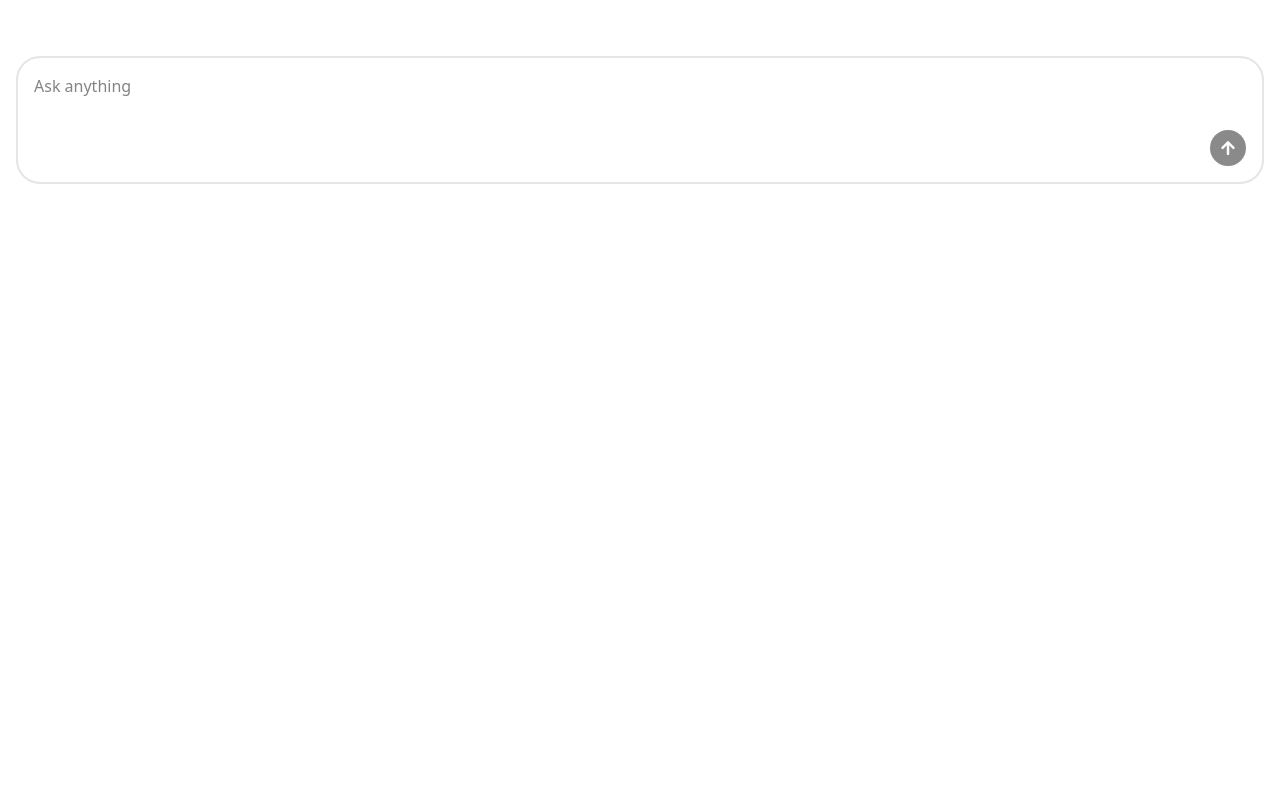
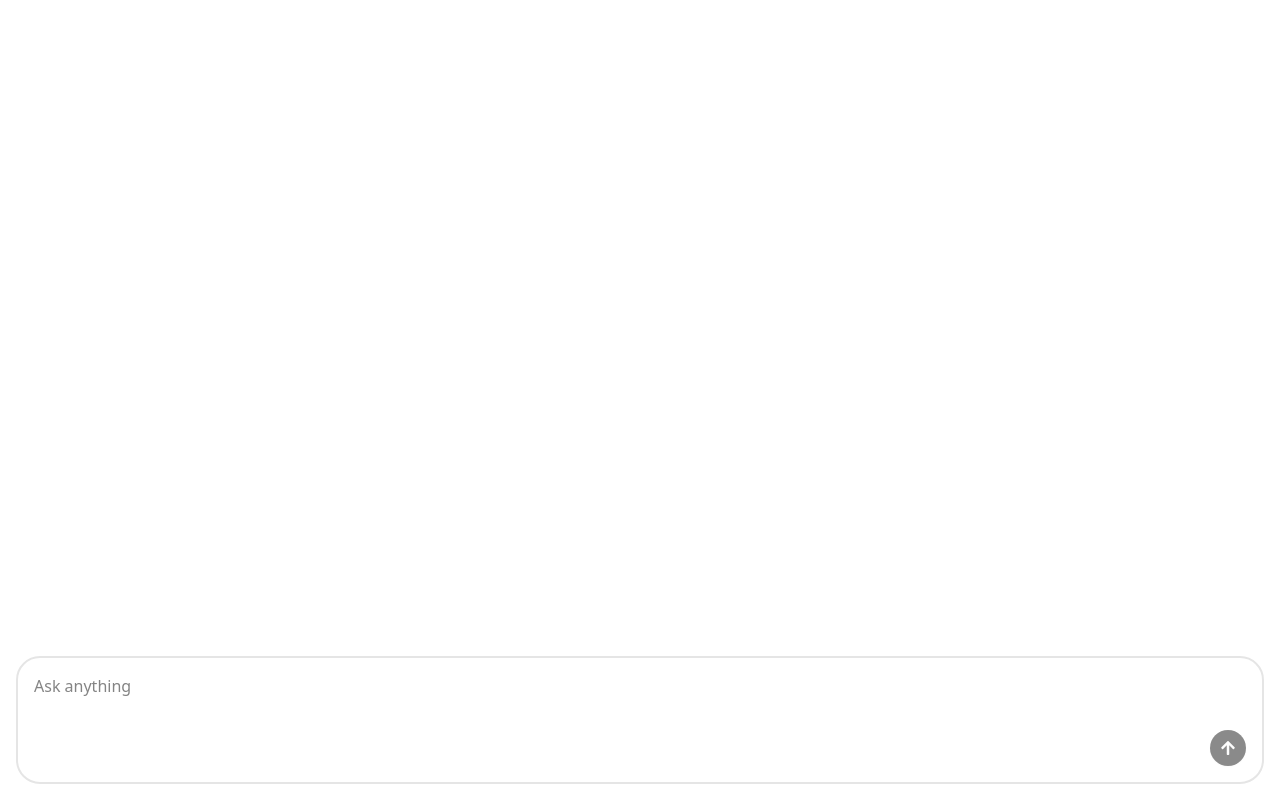
Before and after one commit to PangPang1999/my-app, a React (Vite) app in the folder packages/client/: page / in a window 1280 px wide. Built offline with nearby package versions, Linux system fonts and the light colour scheme.

Commit message:
Improve the look and feel

```diff
--- a/packages/client/src/App.tsx
+++ b/packages/client/src/App.tsx
@@ -2,7 +2,7 @@
 
 function App() {
   return (
-    <div className="p-4">
+    <div className="p-4 h-screen w-full">
       <Chatbot />
     </div>
   );
--- a/packages/client/src/components/Chatbot.tsx
+++ b/packages/client/src/components/Chatbot.tsx
@@ -21,19 +21,19 @@
 const ChatBot = () => {
   const [messages, setMessages] = useState<Message[]>([]);
   const [isBotTyping, setIsBotTyping] = useState(false);
-  const formRef = useRef<HTMLFormElement | null>(null);
+  const lastMessageRef = useRef<HTMLDivElement | null>(null);
   const conversationId = useRef(crypto.randomUUID());
   const { register, handleSubmit, reset, formState } = useForm<FormData>();
 
   useEffect(() => {
-    formRef.current?.scrollIntoView({ behavior: 'smooth' });
+    lastMessageRef.current?.scrollIntoView({ behavior: 'smooth' });
   }, [messages]);
 
   const onSubmit = async ({ prompt }: FormData) => {
     setMessages((prev) => [...prev, { content: prompt, role: 'user' }]);
     setIsBotTyping(true);
 
-    reset();
+    reset({ prompt: '' });
 
     const { data } = await axios.post<ChatResponse>('/api/chat', {
       prompt,
@@ -59,12 +59,13 @@
   };
 
   return (
-    <div>
-      <div className="flex flex-col gap-3 mb-10">
+    <div className="flex flex-col h-full">
+      <div className="flex flex-col flex-1 gap-3 mb-10 overflow-y-auto">
         {messages.map((message, index) => (
-          <p
+          <div
             key={index}
             onCopy={onCopyMessage}
+            ref={index === messages.length - 1 ? lastMessageRef : null}
             className={`px-3 py-1 rounded-xl ${
               message.role === 'user'
                 ? 'bg-blue-600 text-white self-end'
@@ -72,7 +73,7 @@
             }`}
           >
             <ReactMarkdown>{message.content}</ReactMarkdown>
-          </p>
+          </div>
         ))}
         {isBotTyping && (
           <div className="flex self-start gap-1 px-3 py-3 bg-gray-200 rounded-xl">
@@ -83,7 +84,6 @@
         )}
       </div>
       <form
-        ref={formRef}
         onSubmit={handleSubmit(onSubmit)}
         onKeyDown={onKeyDown}
         className="flex flex-col gap-2 items-end border-2 p-4 rounded-3xl"
@@ -93,6 +93,7 @@
             required: true,
             validate: (data) => data.trim().length > 0,
           })}
+          autoFocus
           className="w-full border-0 focus:outline-0 resize-none"
           placeholder="Ask anything"
           maxLength={1000}
```
